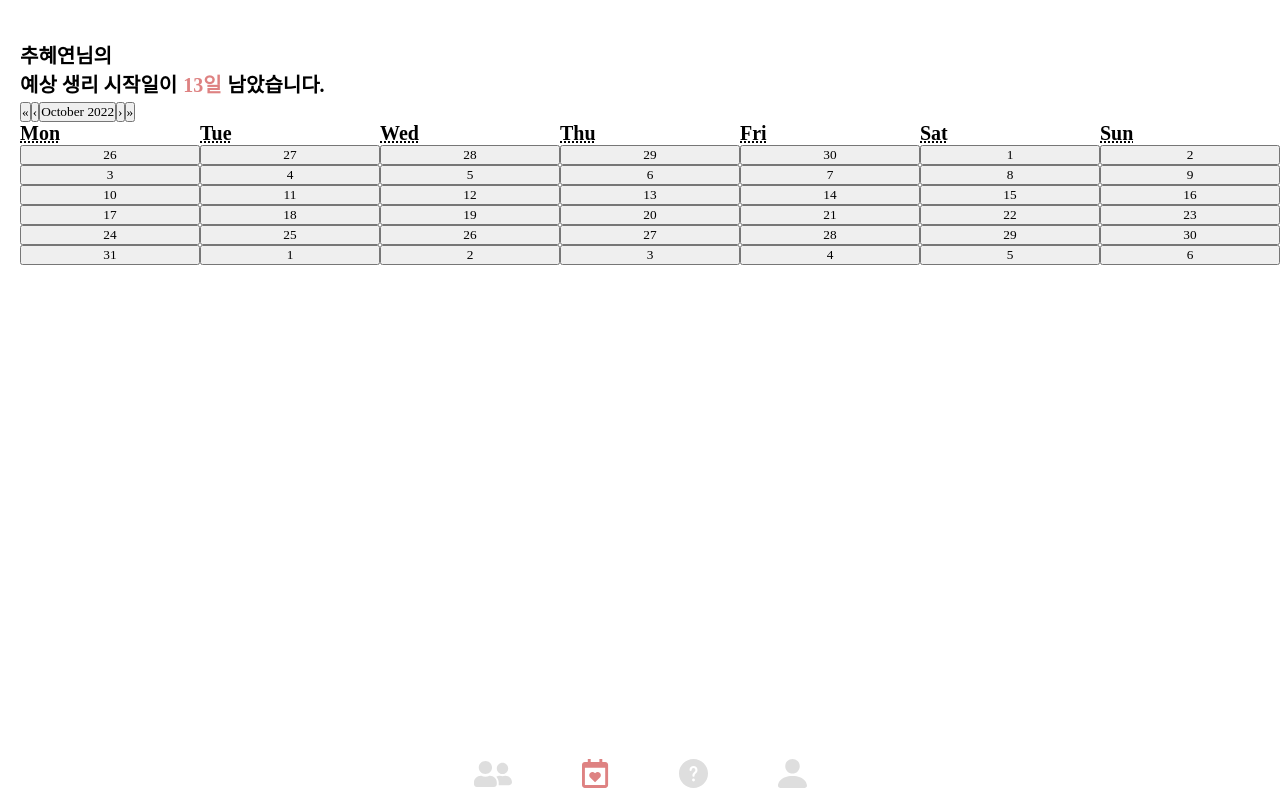
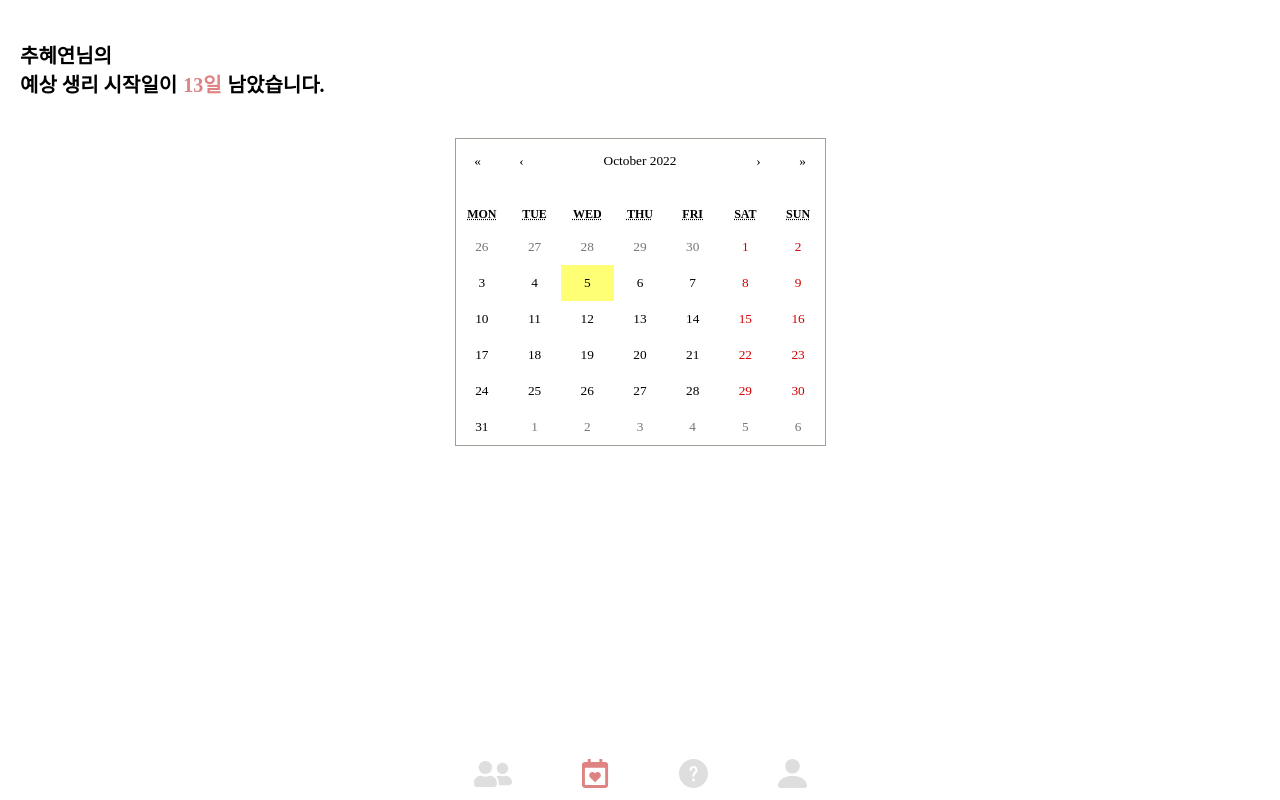
Before and after one commit to MangoBingsoo/Frontend, a React (Create React App) app: page / in a window 1280 px wide. Built offline with nearby package versions, Linux system fonts and the light colour scheme.

Commit message:
🌧 :: calendar 기본 ui 설정

```diff
--- a/src/component/main/index.tsx
+++ b/src/component/main/index.tsx
@@ -1,5 +1,6 @@
 import * as S from "./style";
 import Calendar from "react-calendar";
+import "react-calendar/dist/Calendar.css"; // css import
 
 const Main: React.FC = () => {
   return (
@@ -11,8 +12,10 @@ const Main: React.FC = () => {
           <S.Text className="date">13일</S.Text>
           <S.Text>남았습니다.</S.Text>
         </S.DateTextList>
+      </S.TextBox>
+      <S.StyledCalendar>
         <Calendar />
-      </S.TextBox>
+      </S.StyledCalendar>
     </>
   );
 };
--- a/src/component/main/style.ts
+++ b/src/component/main/style.ts
@@ -1,5 +1,4 @@
 import styled from "styled-components";
-import { theme } from "../../theme";
 
 export const TextBox = styled.div`
   margin-top: 40px;
@@ -21,3 +20,13 @@ export const Text = styled.li`
     color: #de8282;
   }
 `;
+
+export const StyledCalendar = styled.div`
+  width: 371px;
+  margin: auto;
+  padding-top: 40px;
+
+  .react-calendar {
+    width: 100%;
+  }
+`;
```
